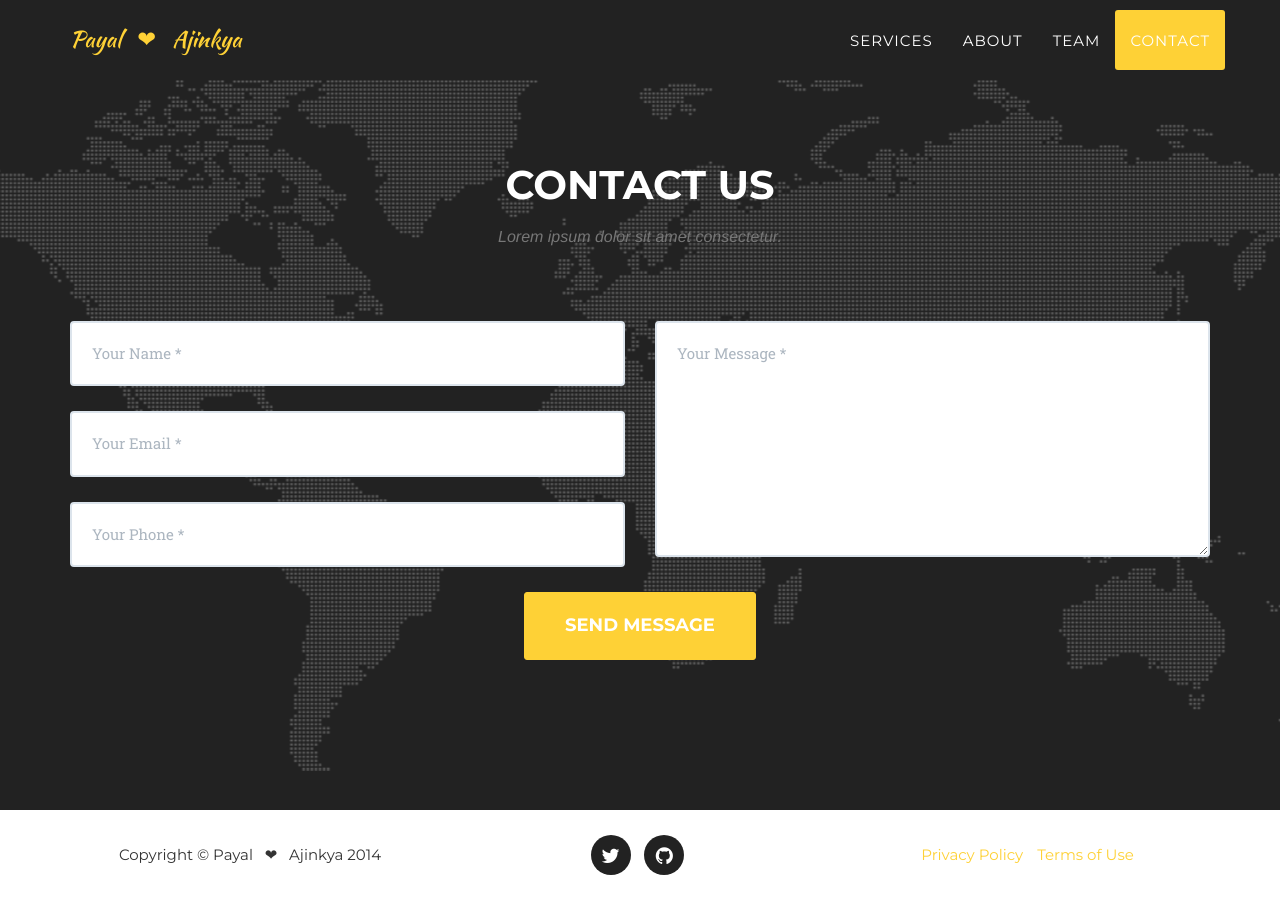
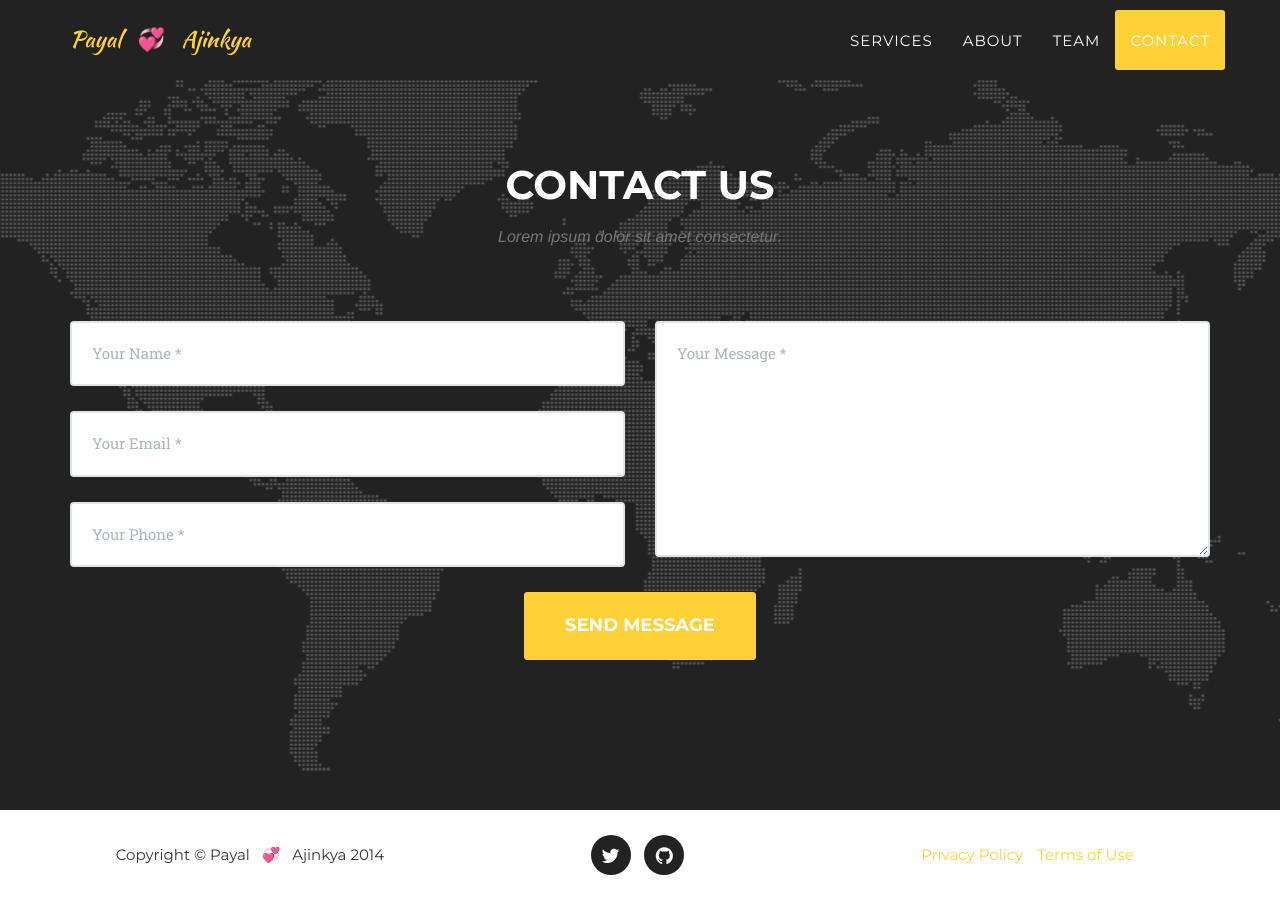
Before and after one commit to ajkl/wedding-invite, a Jekyll site: the page built from index.html, in a window 1280 px wide and 900 px high, scrolled down 5636 px. Built offline with Jekyll 4.4.1, drawn with Linux system fonts in a browser that asks for light colours; some web fonts are replaced; part of the change alters nothing that is shown.

```diff
--- a/_config.yml
+++ b/_config.yml
@@ -2,7 +2,7 @@ url: https://ajkl.github.io
 baseurl: /wedding-invite/
 
 # Site settings
-title: Payal&nbsp;&nbsp;&nbsp;&#10084;&nbsp;&nbsp;&nbsp;Ajinkya
+title: Payal&nbsp;&nbsp;&nbsp;💞&nbsp;&nbsp;&nbsp;Ajinkya
 email: kaleajinkya@gmail.com
 description: "Git pages hosted Wedding Invitation"
 
```
